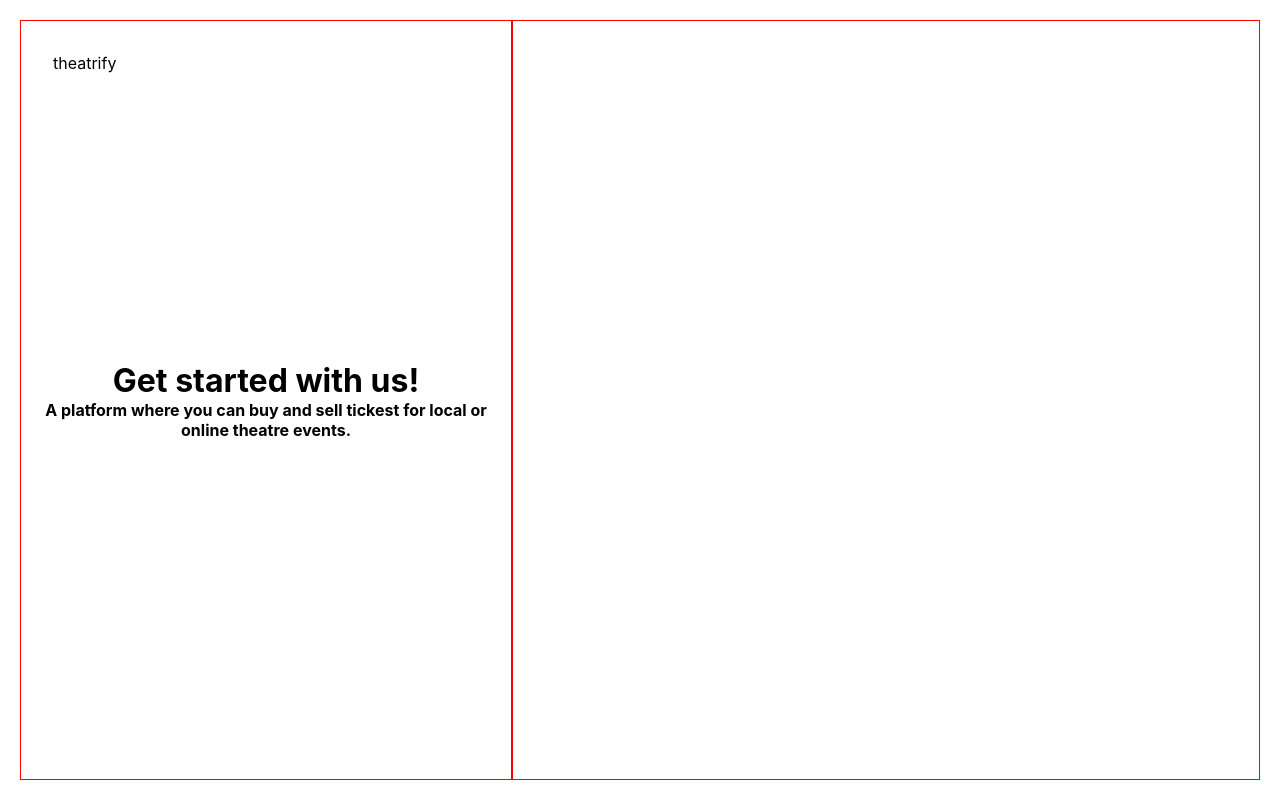
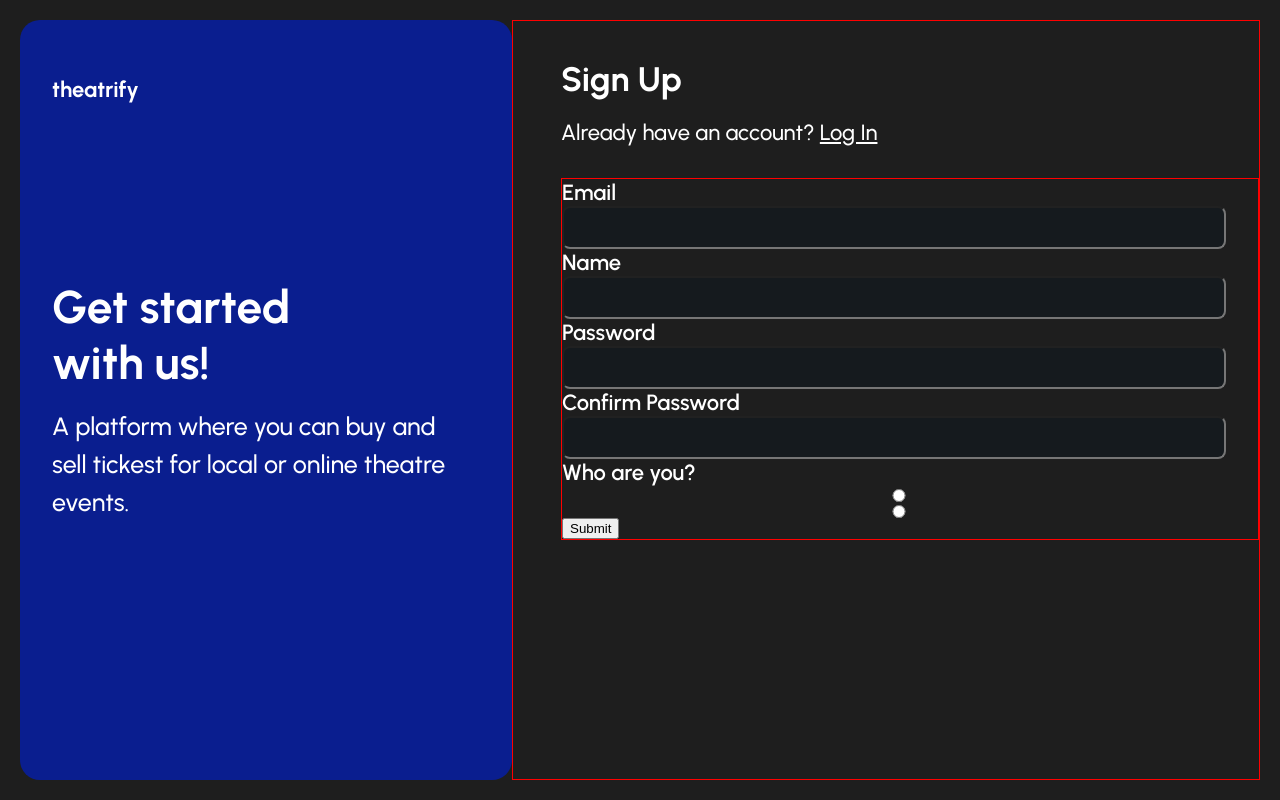
Before and after one commit to ArunBohra12/thehacktrical-2, a React (Create React App) app in the folder client/: page /register in a window 1280 px wide. Built offline with nearby package versions, Linux system fonts and the light colour scheme; the HTML template or start-up script is replaced by a standard one.

Commit message:
Signup page created

```diff
--- a/client/public/index.html
+++ b/client/public/index.html
@@ -5,25 +5,15 @@
     <link rel="icon" href="%PUBLIC_URL%/favicon.ico" />
     <meta name="viewport" content="width=device-width, initial-scale=1" />
     <meta name="theme-color" content="#000000" />
-    <meta
-      name="description"
-      content="Web site created using create-react-app"
+    <meta name="description" content="Web site created using create-react-app" />
+    <link rel="apple-touch-icon" href="%PUBLIC_URL%/logo192.png" />
+    <link rel="manifest" href="%PUBLIC_URL%/manifest.json" />
+    <link rel="preconnect" href="https://fonts.googleapis.com" />
+    <link rel="preconnect" href="https://fonts.gstatic.com" crossorigin />
+    <link
+      href="https://fonts.googleapis.com/css2?family=Urbanist:ital,wght@0,400;0,500;0,600;0,700;1,400;1,500;1,600;1,700&display=swap"
+      rel="stylesheet"
     />
-    <link rel="apple-touch-icon" href="%PUBLIC_URL%/logo192.png" />
-    <!--
-      manifest.json provides metadata used when your web app is installed on a
-      user's mobile device or desktop. See https://developers.google.com/web/fundamentals/web-app-manifest/
-    -->
-    <link rel="manifest" href="%PUBLIC_URL%/manifest.json" />
-    <!--
-      Notice the use of %PUBLIC_URL% in the tags above.
-      It will be replaced with the URL of the `public` folder during the build.
-      Only files inside the `public` folder can be referenced from the HTML.
-
-      Unlike "/favicon.ico" or "favicon.ico", "%PUBLIC_URL%/favicon.ico" will
-      work correctly both with client-side routing and a non-root public URL.
-      Learn how to configure a non-root public URL by running `npm run build`.
-    -->
     <title>React App</title>
   </head>
   <body>
--- a/client/src/index.css
+++ b/client/src/index.css
@@ -24,3 +24,8 @@ h6 {
   box-sizing: border-box;
   overflow-x: hidden;
 }
+
+a{
+  text-decoration: none;
+  color: inherit;
+}
--- a/client/src/pages/Singup.jsx
+++ b/client/src/pages/Singup.jsx
@@ -1,44 +1,181 @@
 import React from 'react';
+import { Link } from 'react-router-dom';
 import styled from 'styled-components';
 
 const Section = styled.div`
   width: 100vw;
   padding: 20px;
   display: flex;
-  /* height: 100; */
+  background: #1e1e1e;
 `;
 
 const LeftContainer = styled.div`
   display: flex;
   flex-direction: column;
-align-items: center;
+  align-items: flex-start;
   justify-content: center;
   position: relative;
-border: 1px solid red;
   height: calc(100vh - 40px);
   width: calc(40vw - 20px);
+  background: #0a1e8f;
+  border-radius: 20px;
+  color: 1px solid white;
+
+  h1,
+  h4 {
+    color: #ffffff;
+  }
+
+  h1 {
+    text-align: left;
+    width: 60%;
+    margin-left: 2rem;
+    font-family: 'Urbanist';
+    font-style: normal;
+    font-weight: 700;
+    font-size: 46px;
+    color: #ffffff;
+    margin-bottom: 1rem;
+    /* border: 1px solid red; */
+  }
+
+  h4 {
+    text-align: left;
+    margin-left: 2rem;
+    width: 80%;
+    font-family: 'Urbanist';
+    font-style: normal;
+    font-weight: 500;
+    font-size: 25px;
+    line-height: 38px;
+    color: #ffffff;
+    /* border: 1px solid red; */
+  }
 `;
 
 const Logo = styled.div`
   position: absolute;
-top: 2rem;
+  top: 3.5rem;
   left: 2rem;
-`
+
+  h3 {
+    font-family: 'Urbanist', sans-serif;
+    font-style: normal;
+    color: #ffffff;
+    font-weight: 700;
+    font-size: 22px;
+  }
+`;
 
 const RightContainer = styled.div`
   border: 1px solid red;
   width: calc(60vw - 20px);
+  color: #ffffff;
+`;
+
+const Heading = styled.div`
+  /* border: 1px solid red; */
+  text-align: left;
+  margin-left: 3rem;
+  margin-top: 2rem;
+  h2,
+  h4 {
+    font-family: 'Urbanist';
+    font-style: normal;
+    color: #ffffff;
+  }
+
+  h2 {
+    font-family: 'Urbanist';
+    font-style: normal;
+    font-weight: 700;
+    font-size: 34px;
+    line-height: 53px;
+    color: #ffffff;
+    margin-bottom: 0.8rem;
+  }
+
+  h4 {
+    font-weight: 500;
+    font-size: 22px;
+
+    a {
+      text-decoration: underline;
+    }
+  }
+`;
+
+const RegisterForm = styled.div`
+  border: 1px solid red;
+  margin-left: 3rem;
+  margin-top: 2rem;
+  display: flex;
+
+  form {
+    display: flex;
+    flex-direction: column;
+    align-items: flex-start;
+    justify-content: center;
+
+    label{
+        font-family: 'Urbanist';
+font-style: normal;
+font-weight: 600;
+font-size: 22px;
+/* line-height: 31px; */
+color: #FFFFFF;
+    }
+
+    input{
+        display: flex;
+flex-direction: row;
+align-items: flex-start;
+padding: 12px 16px;
+width: 664px;
+background: #151A1E;
+border-radius: 8px;
+    }
+  }
 `;
 
 const Singup = () => {
+  const signupHandler = e => {
+    e.preventDefault();
+    alert('ok');
+  };
   return (
     <Section>
       <LeftContainer>
-      <Logo>theatrify</Logo>
+        <Logo>
+          <h3>theatrify</h3>
+        </Logo>
         <h1>Get started with us!</h1>
         <h4>A platform where you can buy and sell tickest for local or online theatre events.</h4>
       </LeftContainer>
-      <RightContainer></RightContainer>
+      <RightContainer>
+        <Heading>
+          <h2>Sign Up</h2>
+          <h4>
+            Already have an account? <Link to='/login'>Log In</Link>
+          </h4>
+        </Heading>
+        <RegisterForm>
+          <form onSubmit={signupHandler}>
+            <label htmlFor='email'>Email</label>
+            <input type='email' name='email' id='' />
+            <label htmlFor='name'>Name</label>
+            <input type='text' name='name' id='' />
+            <label htmlFor='password'>Password</label>
+            <input type='password' name='password' id='' />
+            <label htmlFor='confirmPassword'>Confirm Password</label>
+            <input type='password' name='confirmPassword' id='' />
+            <label htmlFor=''>Who are you?</label>
+            <input type='radio' name='' id='' />
+            <input type='radio' name='' id='' />
+            <button type='submit'>Submit</button>
+          </form>
+        </RegisterForm>
+      </RightContainer>
     </Section>
   );
 };
```
Lines whose indentation alone changed are shown as unchanged.
